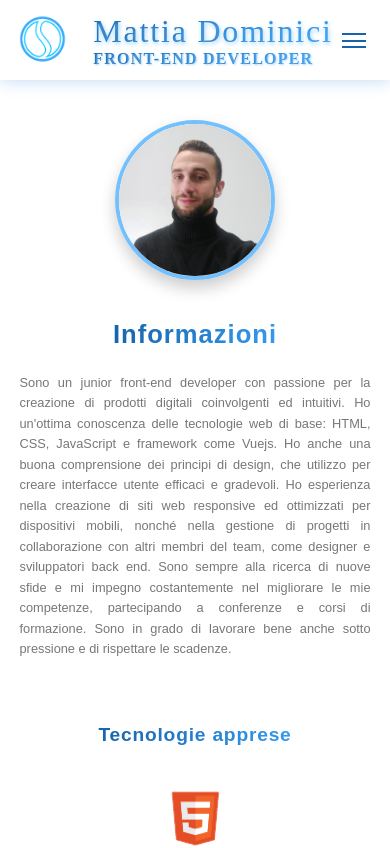
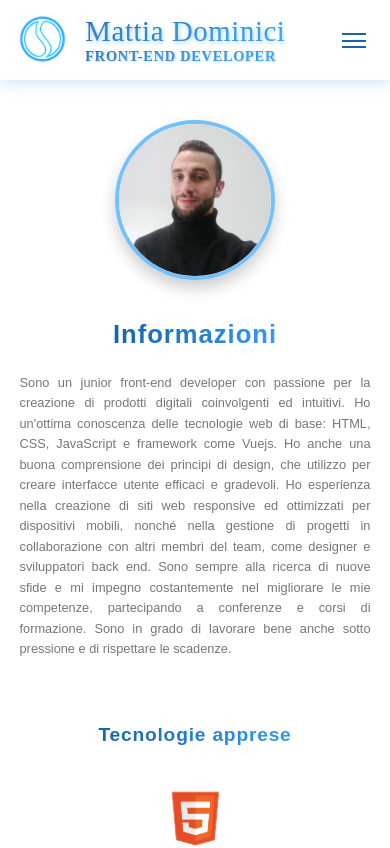
Before and after one commit to dominici94/portfolio, a Vue app in the folder portfolio/: page / in a window 390 px wide. Shown: the top 848 px of the page. Built offline with nearby package versions, Linux system fonts and the light colour scheme.

Commit message:
fix heading header mobile

```diff
--- a/portfolio/src/assets/style/layout/_header.scss
+++ b/portfolio/src/assets/style/layout/_header.scss
@@ -24,12 +24,21 @@
     margin-right: auto;
     animation: moveInLeft 1s ease-out;
 
+    @include respond(phone) {
+      margin-left: 0;
+    }
+
     &--main {
       letter-spacing: 1.8px;
       font-size: 4rem;
       font-weight: 400;
 
       text-shadow: 1px 2px 4px rgba($color-primary-light, $alpha: 0.7);
+
+      @include respond(phone) {
+        letter-spacing: 0.6px;
+        font-size: 3.6rem;
+      }
     }
 
     &--sub {
@@ -38,6 +47,11 @@
       font-weight: 600;
       text-transform: uppercase;
       text-shadow: 1px 1px 2px rgba($color-primary-light, $alpha: 0.6);
+
+      @include respond(phone) {
+        letter-spacing: 0.7px;
+        font-size: 1.8rem;
+      }
     }
   }
 
```
